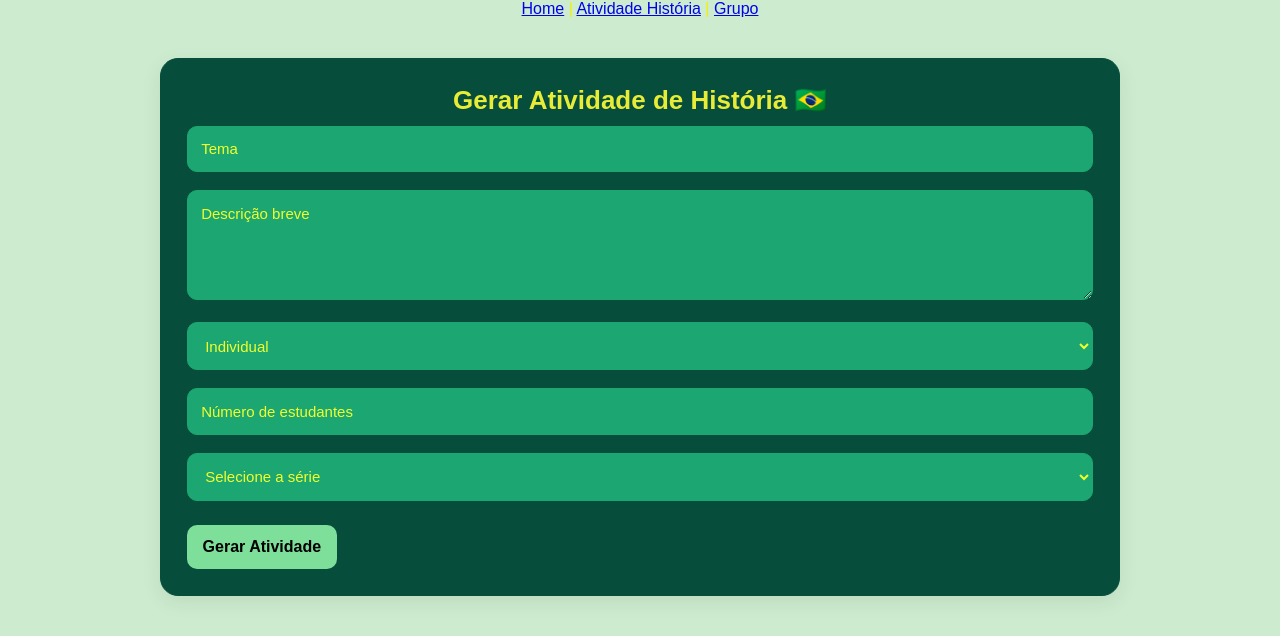
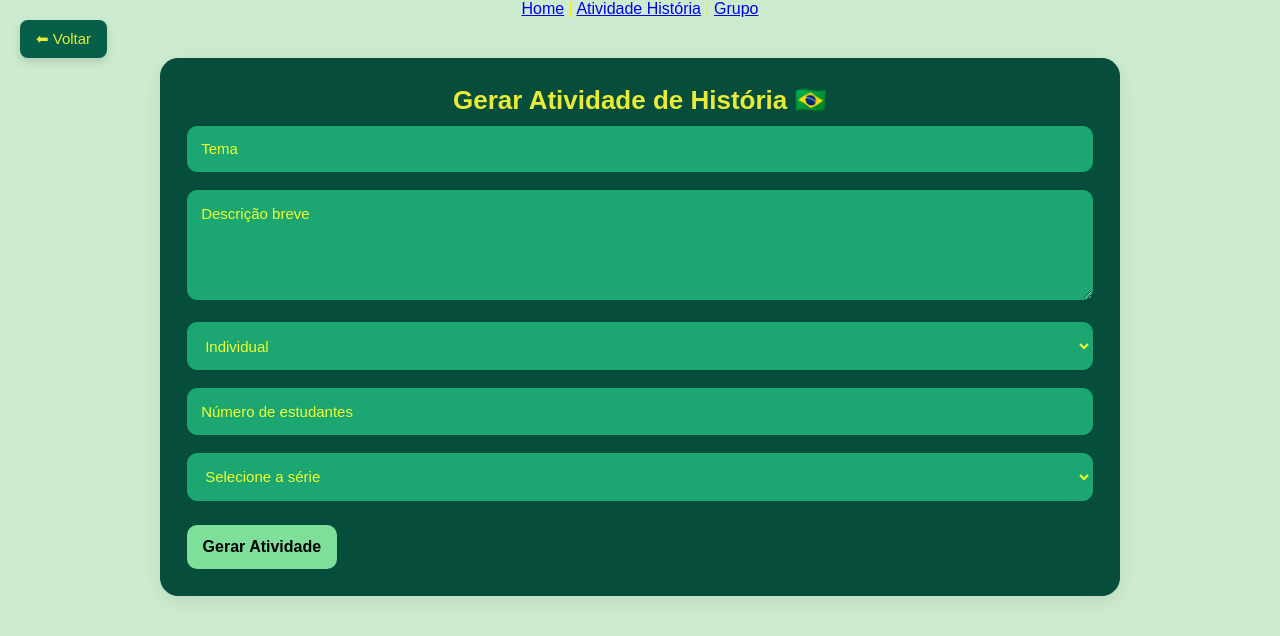
Before and after one commit to Talion2007/Projeto-MSEP-IA-Tutora-SCRUM, a React (Vite) app in the folder react/: page /atividade-historia in a window 1280 px wide. Shown: the top 636 px of the page. Built offline with nearby package versions, Linux system fonts and the light colour scheme; no server answers.

Commit message:
Botaonew

```diff
--- a/react/src/pages/criarAtividade.jsx
+++ b/react/src/pages/criarAtividade.jsx
@@ -35,25 +35,33 @@ export default function AtividadeHistoria() {
   }
 
   return (
+    <>
+      {/* Botão de voltar */}
+      <button
+        className="botao-voltar"
+        onClick={() => (window.location.href = "/")}
+      >
+        ⬅ Voltar
+      </button>
+
       <div className="container-atividade atividade-container">
-      {" "}
-      {/* antigo + novo */}
         <div className="formulario-atividade">
-        {" "}
-        {/* mantém estrutura antiga se você tiver */}
           <h2 className="atividade-titulo">Gerar Atividade de História 🇧🇷</h2>
+
           <input
-          className="atividade-input atividade-input--legacy" /* nova + marcador legacy */
+            className="atividade-input atividade-input--legacy"
             placeholder="Tema"
             value={tema}
             onChange={(e) => setTema(e.target.value)}
           />
+
           <textarea
             className="atividade-textarea atividade-textarea--legacy"
             placeholder="Descrição breve"
             value={descricao}
             onChange={(e) => setDescricao(e.target.value)}
           />
+
           <select
             className="atividade-select atividade-select--legacy"
             value={tipo}
@@ -62,12 +70,14 @@ export default function AtividadeHistoria() {
             <option value="individual">Individual</option>
             <option value="grupo">Grupo</option>
           </select>
+
           <input
             className="atividade-input atividade-input--legacy"
             placeholder="Número de estudantes"
             value={numEstudantes}
             onChange={(e) => setNumEstudantes(e.target.value)}
           />
+
           <select
             className="atividade-select atividade-select--legacy"
             value={serie}
@@ -82,13 +92,15 @@ export default function AtividadeHistoria() {
             <option value="2º ano">2º ano do Ensino Médio</option>
             <option value="3º ano">3º ano do Ensino Médio</option>
           </select>
+
           <button
-          className="botao-brasil btn-gerar" /* mantém antigo + aplica novo */
+            className="botao-brasil btn-gerar"
             onClick={gerarAtividade}
             disabled={loading}
           >
             {loading ? "Gerando..." : "Gerar Atividade"}
           </button>
+
           {resultado && (
             <>
               <button className="botao-pdf btn-pdf" onClick={baixarPDF}>
@@ -135,6 +147,7 @@ export default function AtividadeHistoria() {
             </>
           )}
         </div>
+
         {resultado && (
           <div
             className="resultado-box resultado-container"
@@ -145,5 +158,6 @@ export default function AtividadeHistoria() {
           </div>
         )}
       </div>
+    </>
   );
 }
--- a/react/src/styles/chat.css
+++ b/react/src/styles/chat.css
@@ -258,3 +258,27 @@
 .resultado-container a:hover {
   text-decoration: underline;
 }
+
+
+
+
+.botao-voltar {
+  position: fixed;
+  top: 20px;
+  left: 20px;
+  background-color: #065f46;
+  color:#e9ec36;
+  padding: 10px 16px;
+  border: none;
+  border-radius: 8px;
+  font-size: 15px;
+  cursor: pointer;
+  box-shadow: 0 4px 10px rgba(0,0,0,0.15);
+  transition: 0.2s;
+  z-index: 999;
+}
+
+.botao-voltar:hover {
+  background-color: #047857;
+  transform: scale(1.05);
+}
```
Lines whose indentation alone changed are shown as unchanged.
